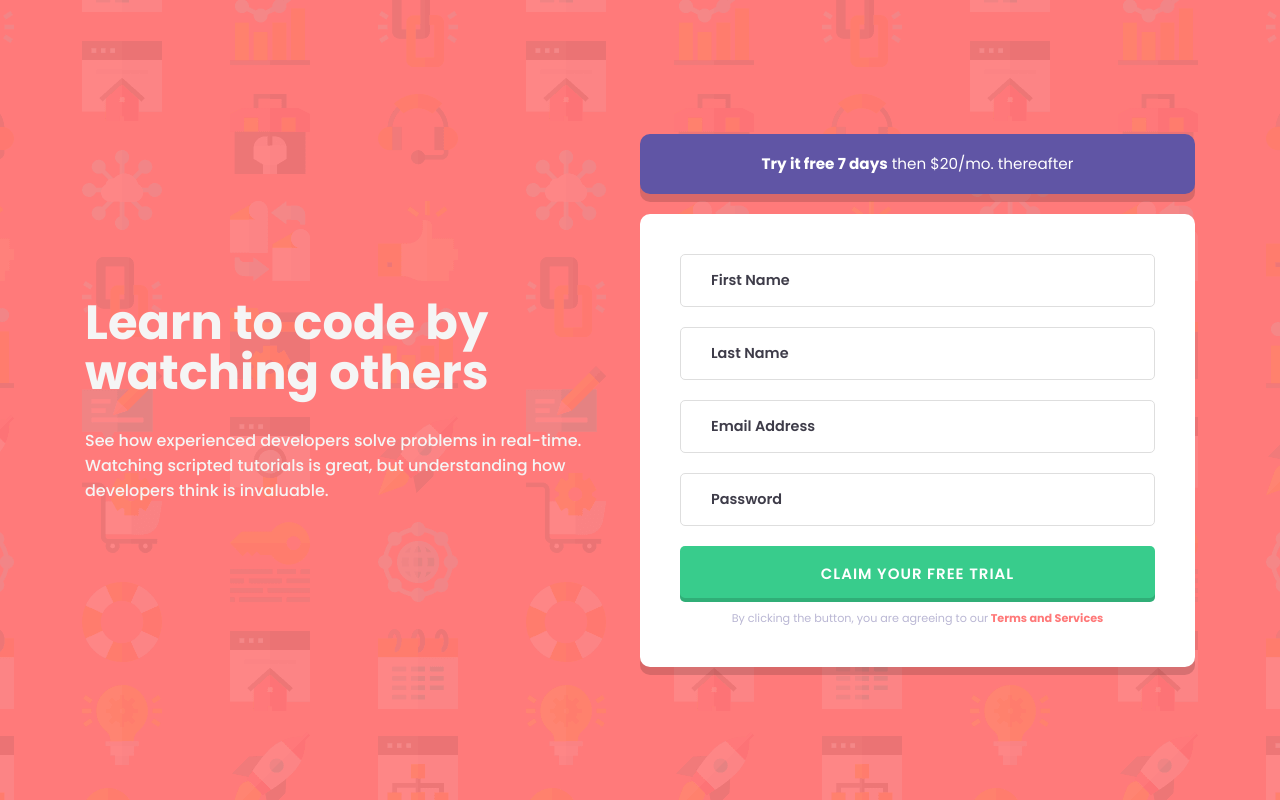
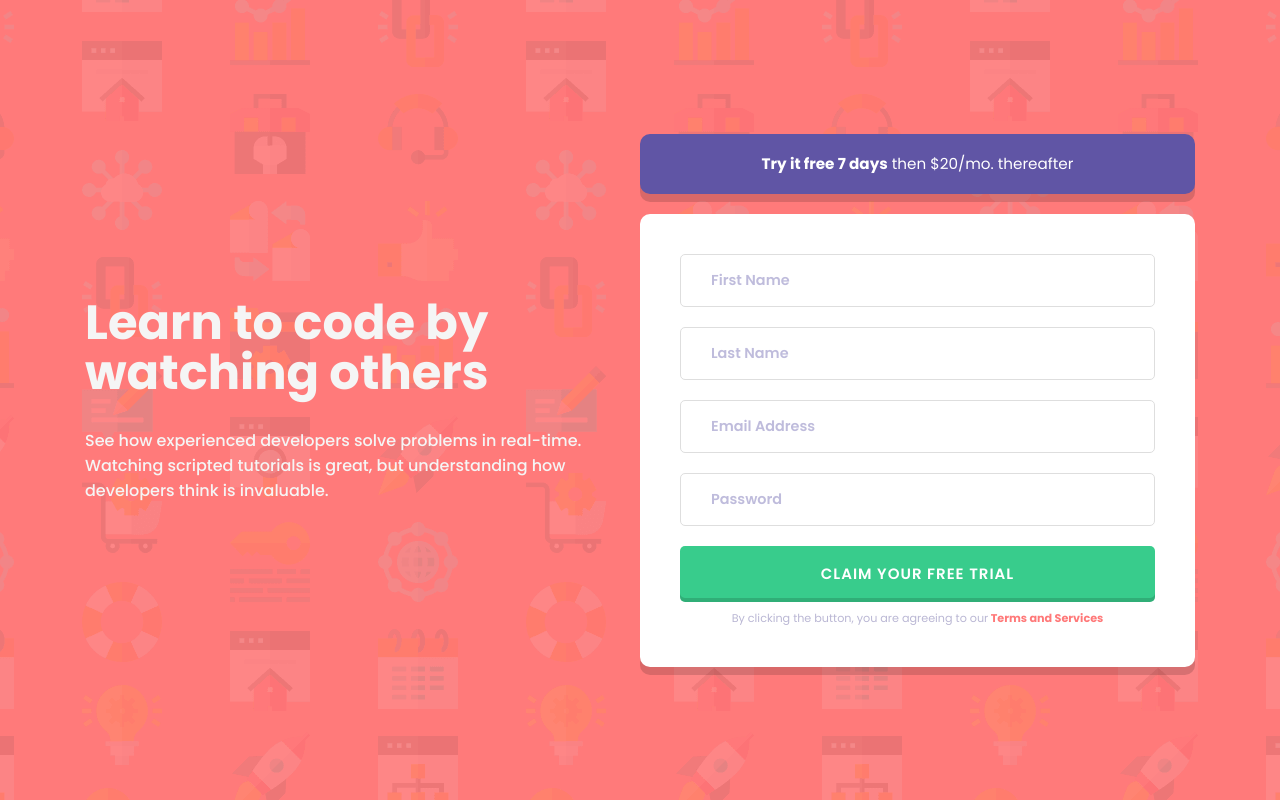
Before and after one commit to EdwinSch/react-signup-form, a React (Vite) app: page / in a window 1280 px wide. Built offline with nearby package versions, Linux system fonts and the light colour scheme.

Commit message:
style: form placeholders

```diff
--- a/src/index.css
+++ b/src/index.css
@@ -10,6 +10,7 @@
   --ps_btnHover: #77e2b3;
   --ps_purple: hsl(248, 32%, 49%);
   --ps_textDark: hsl(249, 10%, 26%);
+  --ps_textPlaceholder: hsl(246, 32%, 80%);
   --ps_white: whitesmoke;
   --inspect: solid blue 1px;
 }
@@ -133,7 +134,7 @@ input:focus {
 }
 input::placeholder {
   text-transform: capitalize;
-  color: var(--ps_textDark);
+  color: var(--ps_textPlaceholder);
 }
 
 /* --- MOBILE RESPONSIVE --- */
```
